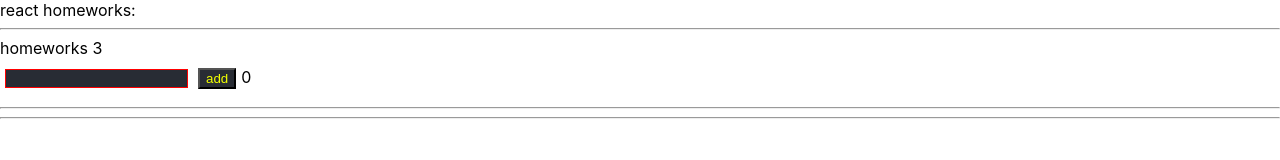
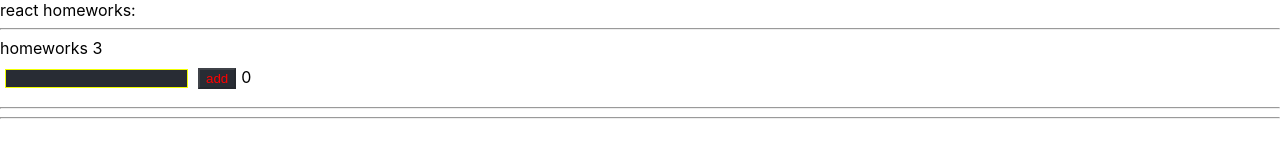
Before and after one commit to svarg-net/hw3-incubator, a React (Create React App) app: page / in a window 1280 px wide. Shown: the top 160 px of the page. Built offline with nearby package versions, Linux system fonts and the light colour scheme.

Commit message:
button add disabled

```diff
--- a/src/p2-homeworks/h3/Greeting.tsx
+++ b/src/p2-homeworks/h3/Greeting.tsx
@@ -3,8 +3,8 @@ import s from './Greeting.module.css'
 
 type GreetingPropsType = {
     name: string // need to fix any
-    setNameCallback: (e:ChangeEvent<HTMLInputElement>)=>void // need to fix any
-    addUser: ()=>void // need to fix any
+    setNameCallback: (e: ChangeEvent<HTMLInputElement>) => void // need to fix any
+    addUser: () => void // need to fix any
     error: string // need to fix any
     totalUsers: number // need to fix any
 }
@@ -13,14 +13,16 @@ type GreetingPropsType = {
 const Greeting: React.FC<GreetingPropsType> = (
     {name, setNameCallback, addUser, error, totalUsers} // деструктуризация пропсов
 ) => {
-    const inputClass = s.error // need to fix with (?:)
+    const inputClass = error == '' ? s.no_error : s.error // need to fix with (?:)
+    const statusButton = name !== '' ? false : true;
+    const spanClassError = s.text_error;
 
     return (
         <div>
             <input value={name} onChange={setNameCallback} className={inputClass}/>
-            <span>{error}</span>
-            <button onClick={addUser}>add</button>
+            <button onClick={addUser} disabled={statusButton}>add</button>
             <span>{totalUsers}</span>
+            <span className={spanClassError}>{error}</span>
         </div>
     )
 }
```
